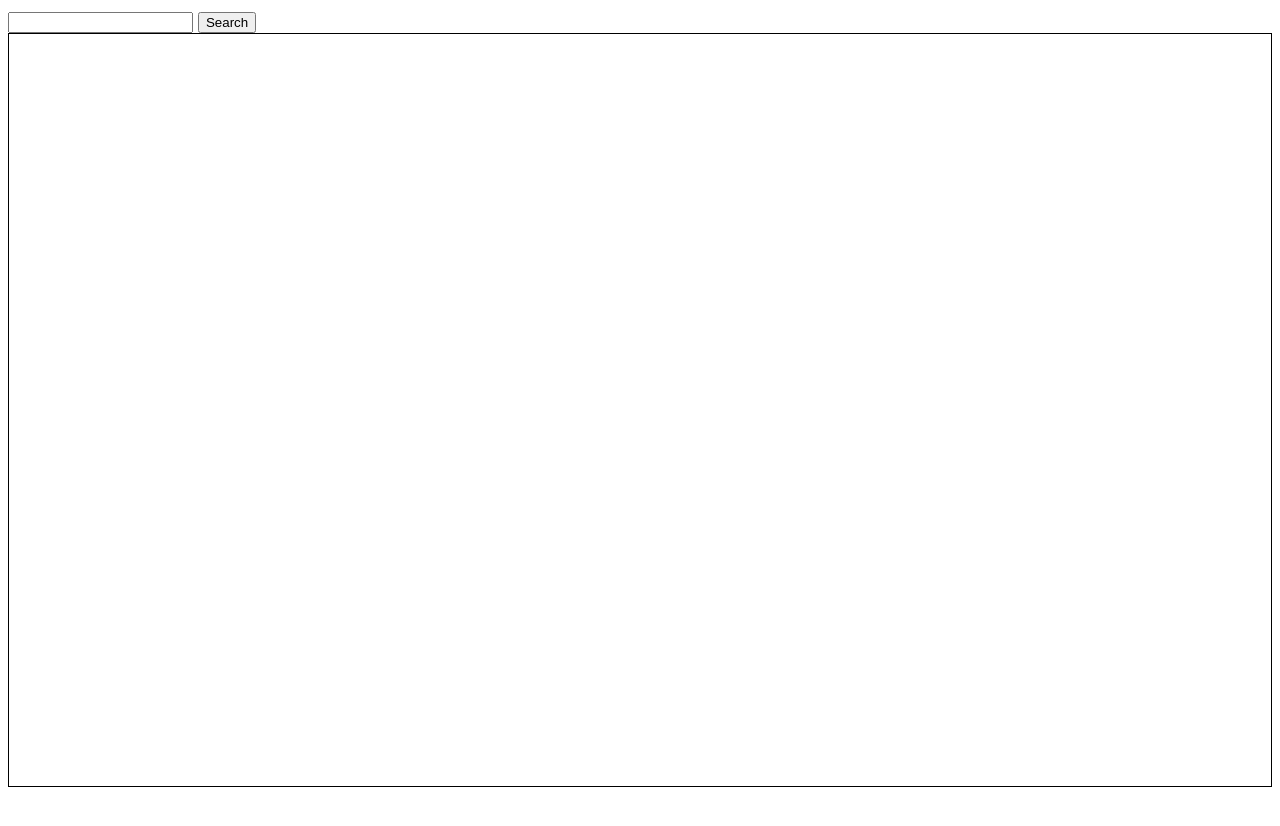
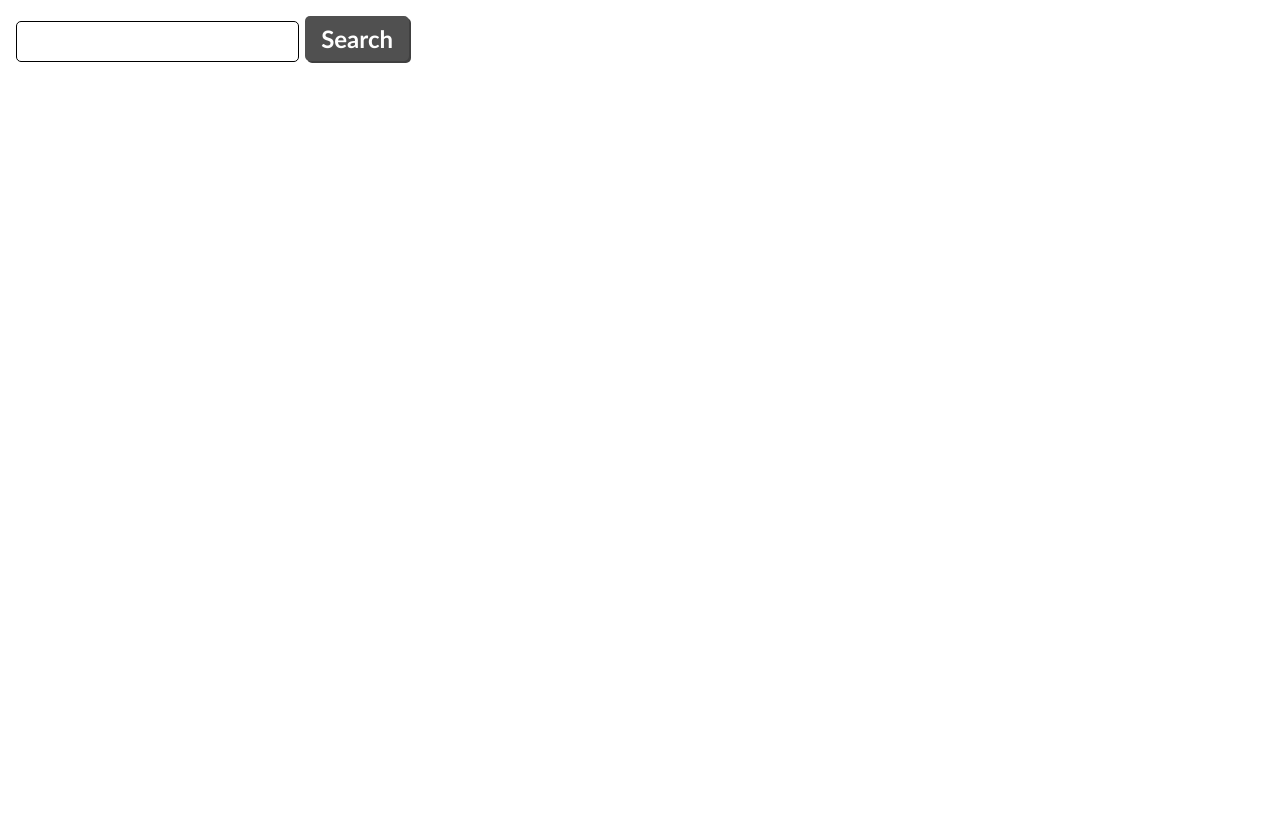
Before and after one commit to eyaldavidszt/weather-app, a website built with webpack: page src/assets/template.html in a window 1280 px wide. Before the commit the page ends 800 px from the top, so only its background shows below. Built offline with nearby package versions, Linux system fonts and the light colour scheme.

Commit message:
Stylize layout

```diff
--- a/src/assets/style.css
+++ b/src/assets/style.css
@@ -1,11 +1,15 @@
+* {
+  margin: 0;
+}
+
 body {
-  font-family: Roboto;
-  font-size: 1.25rem;
+  font-family: "Gill Sans", "Gill Sans MT", Calibri, "Trebuchet MS", sans-serif;
+  font-size: 1.5rem;
+  padding: 1rem;
 }
 
 .card-container {
   min-height: 90svh;
-  border: 1px solid black;
   display: flex;
   flex-wrap: wrap;
   gap: 1rem;
@@ -41,3 +45,29 @@ body {
     rgba(37, 37, 37, 1) 100%
   );
 }
+
+input {
+  padding: 0.5rem;
+  font-size: 1.25rem;
+  border-radius: 5px;
+  border: 1px solid black;
+}
+
+button {
+  all: initial;
+  color: white;
+  border-radius: 5px;
+  background-color: #505050;
+  cursor: pointer;
+  font-weight: bolder;
+  font-size: inherit;
+  font-family: inherit;
+  font-size: inherit;
+  box-shadow: 2px 2px 0px #404040;
+  padding: 0.5rem 1rem;
+  transition: 0.1s ease;
+}
+
+button:active {
+  box-shadow: none;
+}
```
Also changed, not shown: dist/main.js.
